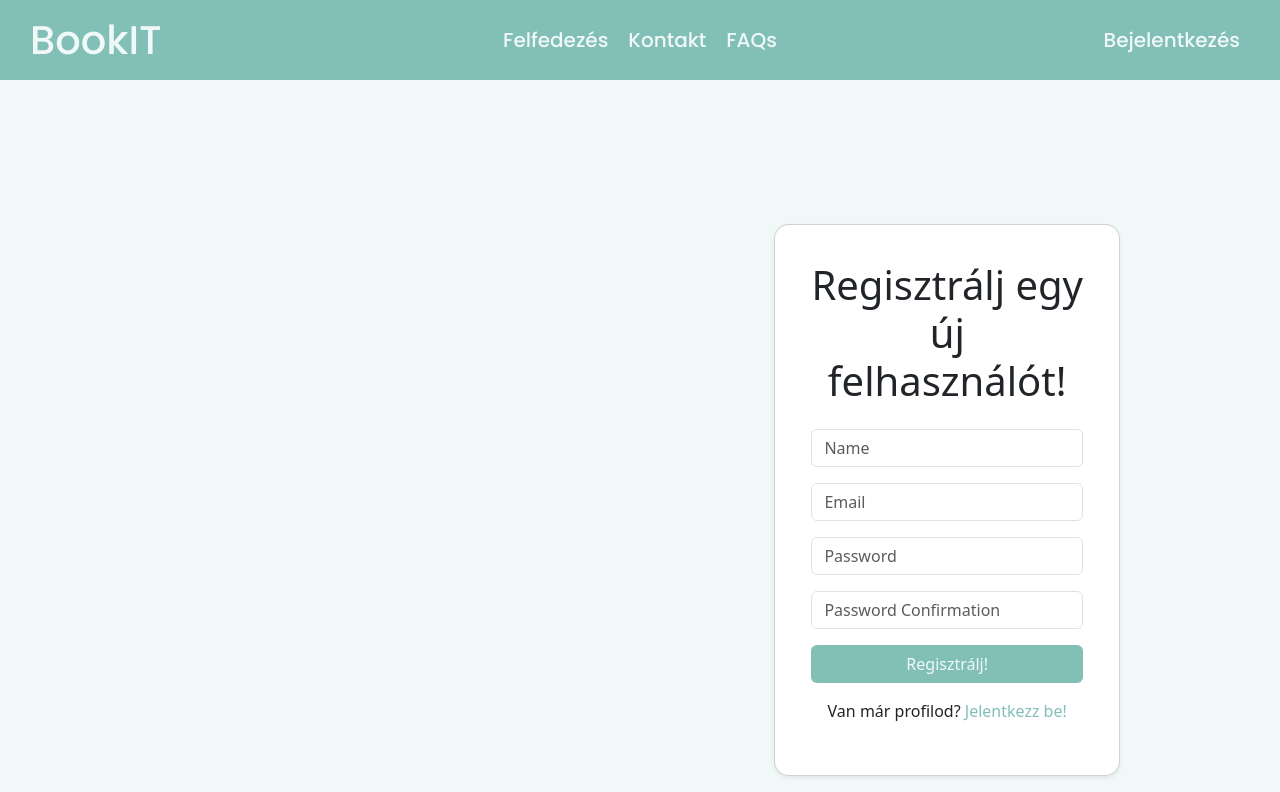
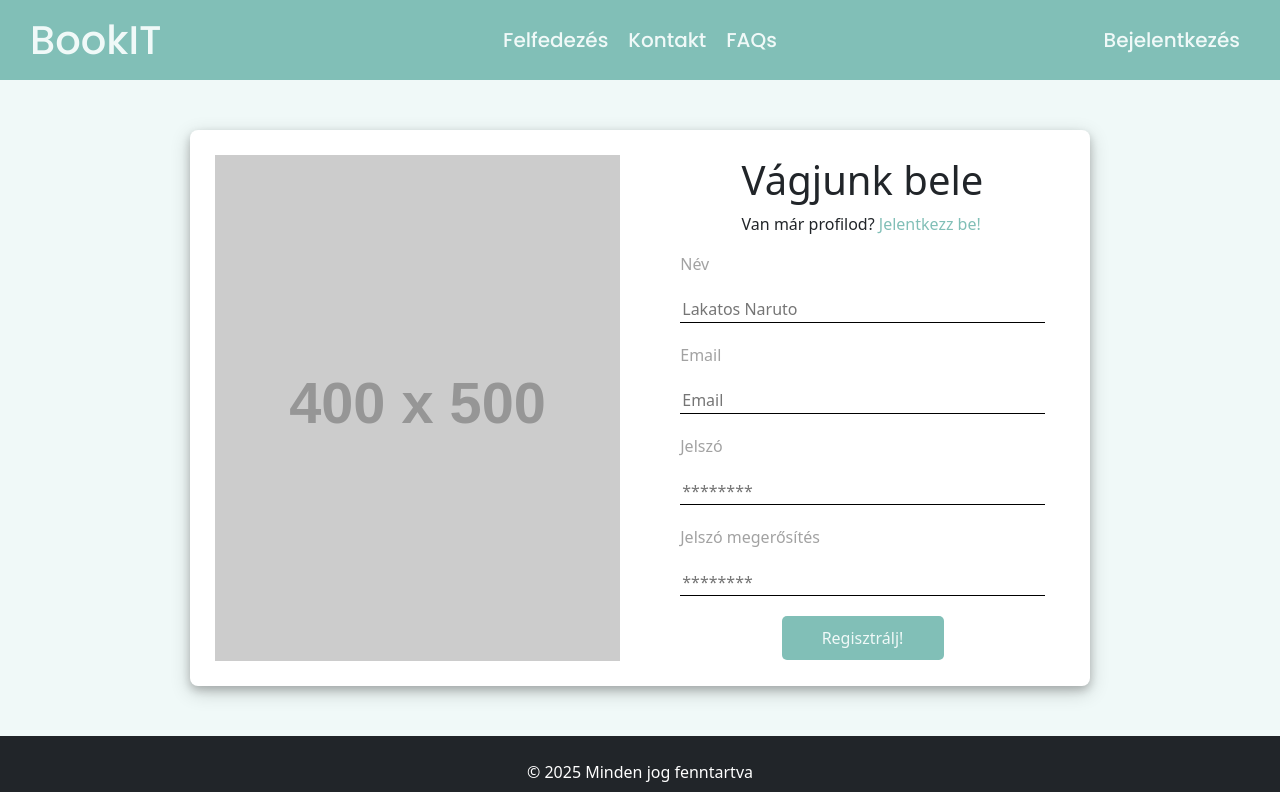
Before and after one commit to Booking-BA-BO/frontend, a React (Vite) app: page /register in a window 1280 px wide. Shown: the top 792 px of the page. Built offline with nearby package versions, Linux system fonts and the light colour scheme.

Commit message:
Login és Regisztrációs formok a tervezett szerinti kinézete és egységesítése

```diff
--- a/src/components/Login.jsx
+++ b/src/components/Login.jsx
@@ -1,7 +1,6 @@
 import { useContext, useState } from "react";
 import { useNavigate } from "react-router-dom";
 import { AppContext } from "../Context/AppContext";
-import "../style/Login.css";
 
 export default function Login() {
   const { setToken } = useContext(AppContext);
@@ -41,19 +40,24 @@ export default function Login() {
         </p>
       </div>
       <form onSubmit={handleLogin}>
+        <div className="label">
+          <p>Email</p>
+        </div>
         <input
           className="login-input"
           type="text"
-          placeholder="Email"
+          placeholder="email@mail.com"
           value={formData.email}
           onChange={(e) => setFormData({ ...formData, email: e.target.value })}
         />
         {errors.email && <p>{errors.email[0]}</p>}
-
+        <div className="label">
+          <p>Jelszó</p>
+        </div>
         <input
           className="login-input"
           type="password"
-          placeholder="Password"
+          placeholder="********"
           value={formData.password}
           onChange={(e) =>
             setFormData({ ...formData, password: e.target.value })
--- a/src/components/Register.jsx
+++ b/src/components/Register.jsx
@@ -1,24 +1,23 @@
 import { useContext, useState } from "react";
 import { useNavigate } from "react-router-dom";
 import { AppContext } from "../Context/AppContext";
-import '../style/Login.css';
 
 export default function Register() {
   const { setToken } = useContext(AppContext);
   const navigate = useNavigate();
 
   const [formData, setFormData] = useState({
-        name: '',
-        email: '',
-        password: '',
-        password_confirmation: '',
+    name: "",
+    email: "",
+    password: "",
+    password_confirmation: "",
   });
 
   const [errors, setErrors] = useState({});
 
   async function handleRegister(e) {
     e.preventDefault();
-        const res = await fetch('/api/register', {
+    const res = await fetch("/api/register", {
       method: "post",
       body: JSON.stringify(formData),
     });
@@ -28,35 +27,38 @@ export default function Register() {
     if (data.errors) {
       setErrors(data.errors);
     } else {
-            localStorage.setItem('token', data.token);
+      localStorage.setItem("token", data.token);
       setToken(data.token);
-            navigate('/');
+      navigate("/");
     }
   }
 
   return (
     <>
-            <div className="container d-flex justify-content-center align-items-center min-vh-100">
-                <div className="card shadow-sm" style={{ width: '100%', maxWidth: '400px' }}>
-                    <div className="card-body">
-                        <h1 className="card-title text-center mb-4">Regisztrálj egy új felhasználót!</h1>
+      <div className="login-header">
+        <h1>Vágjunk bele</h1>
+        <p>
+          Van már profilod? <a href="/login">Jelentkezz be!</a>
+        </p>
+        </div>
         <form onSubmit={handleRegister}>
-                            <div className="mb-3">
+          <div className="label">
+            <p>Név</p>
+          </div>
           <input
+            className="login-input"
             type="text"
-                                    className="form-control"
-                                    placeholder="Name"
+            placeholder="Lakatos Naruto"
             value={formData.name}
-                                    onChange={(e) =>
-                                        setFormData({ ...formData, name: e.target.value })
-                                    }
+            onChange={(e) => setFormData({ ...formData, name: e.target.value })}
           />
           {errors.name && <p className="text-danger">{errors.name[0]}</p>}
+          <div className="label">
+            <p>Email</p>
           </div>
-                            <div className="mb-3">
           <input
+            className="login-input"
             type="text"
-                                    className="form-control"
             placeholder="Email"
             value={formData.email}
             onChange={(e) =>
@@ -64,38 +66,39 @@ export default function Register() {
             }
           />
           {errors.email && <p className="text-danger">{errors.email[0]}</p>}
+          <div className="label">
+            <p>Jelszó</p>
           </div>
-                            <div className="mb-3">
           <input
+            className="login-input"
             type="password"
-                                    className="form-control"
-                                    placeholder="Password"
+            placeholder="********"
             value={formData.password}
             onChange={(e) =>
               setFormData({ ...formData, password: e.target.value })
             }
           />
-                                {errors.password && <p className="text-danger">{errors.password[0]}</p>}
+          {errors.password && (
+            <p className="text-danger">{errors.password[0]}</p>
+          )}
+          <div className="label">
+            <p>Jelszó megerősítés</p>
           </div>
-                            <div className="mb-3">
           <input
+            className="login-input"
             type="password"
-                                    className="form-control"
-                                    placeholder="Password Confirmation"
+            placeholder="********"
             value={formData.password_confirmation}
             onChange={(e) =>
-                                        setFormData({ ...formData, password_confirmation: e.target.value })
+              setFormData({
+                ...formData,
+                password_confirmation: e.target.value,
+              })
             }
           />
-                            </div>
-                            <button className="btn w-100">Regisztrálj!</button>
+          <button className="login-button">Regisztrálj!</button>
         </form>
-                        <p className="text-center mt-3">
-                            Van már profilod? <a href="/login">Jelentkezz be!</a>
-                        </p>
-                    </div>
-                </div>
-            </div>
+
     </>
   );
 }
--- a/src/pages/LoginPage.jsx
+++ b/src/pages/LoginPage.jsx
@@ -9,10 +9,10 @@ const LoginPage = () => {
       <div className="login-container">
         <div className="login-card">
           <div className="left-section">
-        <p>ez a bal</p>
+            <img className="kep" src="https://placehold.co/400x500" alt="a" />
           </div>
           <div className="right-section">
-        <Login/>
+            <Login />
           </div>
         </div>
       </div>
--- a/src/pages/RegisterPage.jsx
+++ b/src/pages/RegisterPage.jsx
@@ -1,16 +1,22 @@
 import React from "react";
 import "../style/Welcome.css";
 import Register from "../components/Register";
+import "../style/LoginPage.css";
 
 const RegisterPage = () => {
   return (
-    <div className="welcome-container">
-      <div className="left-section">
+    <main>
+      <div className="login-container">
+        <div className="login-card">
+          <div className="left-section">
+            <img className="kep" src="https://placehold.co/400x500" alt="a" />
+          </div>
+          <div className="right-section">
+            <Register />
+          </div>
+        </div>
       </div>
-      <div className="right-section">
-        <Register/>
-      </div>
-    </div>
+    </main>
   );
 };
 
--- a/src/style/Login.css
+++ /dev/null
@@ -1,8 +0,0 @@
-.btn{
-    background-color: rgb(129, 191, 183);
-    color: rgb(240, 249, 248);
-}
-
-a{
-    color: rgb(129, 191, 183);
-}
--- a/src/style/LoginPage.css
+++ b/src/style/LoginPage.css
@@ -9,14 +9,18 @@
   display: flex;
   width: 80%;
   margin: 50px;
+  max-width: 900px;
+  border-radius: 8px;
+  padding: 5px;
+  box-shadow: 0 4px 8px 0 rgba(0, 0, 0, 0.2), 0 6px 20px 0 rgba(0, 0, 0, 0.19);
 }
 
-.login-card > .left-section {
+.left-section {
   flex-basis: 50%;
-  background-color: aqua;
+  background-color: rgb(255, 255, 255);
 }
 
-.login-card > .right-section {
+.right-section {
   flex-basis: 50%;
   display: flex;
   flex-direction: column;
@@ -25,16 +29,11 @@
   padding: 20px;
 }
 
-.login-card > .right-section > h1,
-p {
-  text-align: center;
-}
-
 .login-input {
   width: 90%;
 }
 
-.login-card > .right-section > form {
+form{
   width: 100%;
   display: flex;
   flex-direction: column;
@@ -42,7 +41,8 @@ p {
   align-items: center;
 }
 
-.login-card > .right-section > form > .login-button {
+
+.login-button {
   width: 40%;
   padding: 10px 5px;
   border-radius: 5px;
@@ -53,3 +53,39 @@ p {
 
 .login-header {
 }
+
+
+.btn{
+  background-color: rgb(129, 191, 183);
+  color: rgb(240, 249, 248);
+}
+
+a{
+  color: rgb(129, 191, 183);
+}
+
+.login-input{
+  border: none;
+  border-bottom: 1px solid black;
+  background-color: transparent;
+}
+
+.login-input:focus{
+  outline: none;
+}
+
+form .label {
+  color: rgba(129, 129, 129, 0.74);
+  text-align: left;
+  width: 90%;
+  margin: 0px;
+}
+
+.left-section .kep{
+  width: 100%;
+  height: 100%;
+}
+
+form div.label p{
+  margin: 0;
+}
```
Lines whose indentation alone changed are shown as unchanged.
